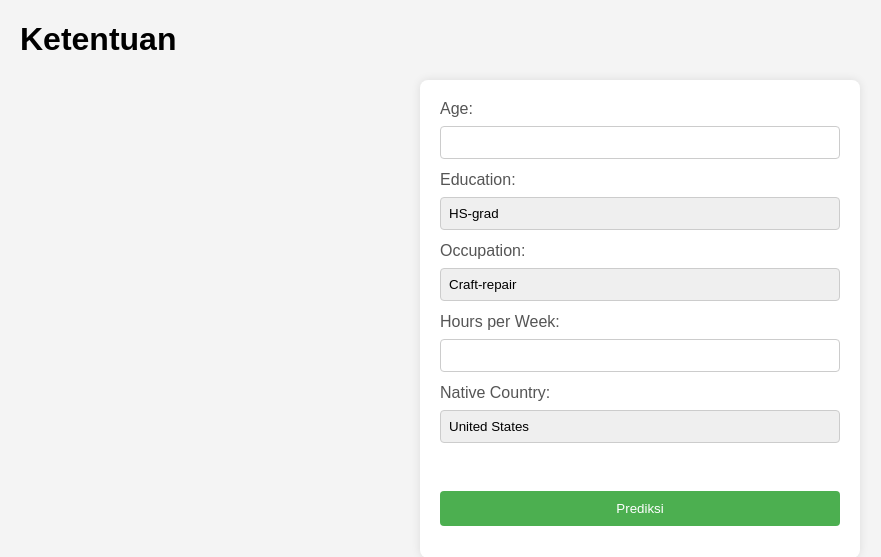
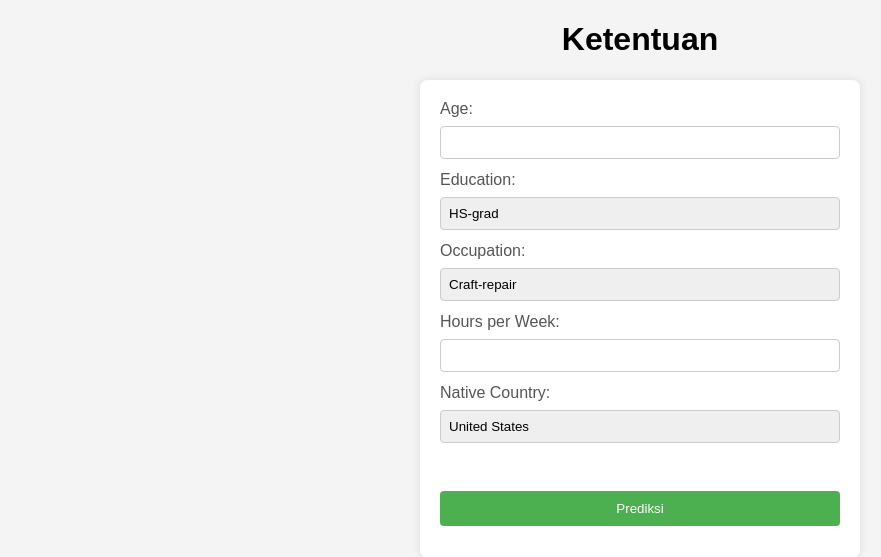
Before and after one commit to Alviatul/praktikum, a Flask app: page / in a window 1280 px wide. Shown: the top 557 px of the page, without its empty margins (0-881 px from the left). Run offline with Flask 3, Linux system fonts and the light colour scheme.

Commit message:
revisi html

```diff
--- a/templates/kode.html
+++ b/templates/kode.html
@@ -66,7 +66,7 @@
     </style>
   </head>
   <body>
-    <h1>Ketentuan</h1>
+    <h1 style= "text-align: center">Ketentuan</h1>
     <form action="/predict" method="post">
       <label for="age">Age:</label>
       <input type="text" id="age" name="age" required><br>
```
